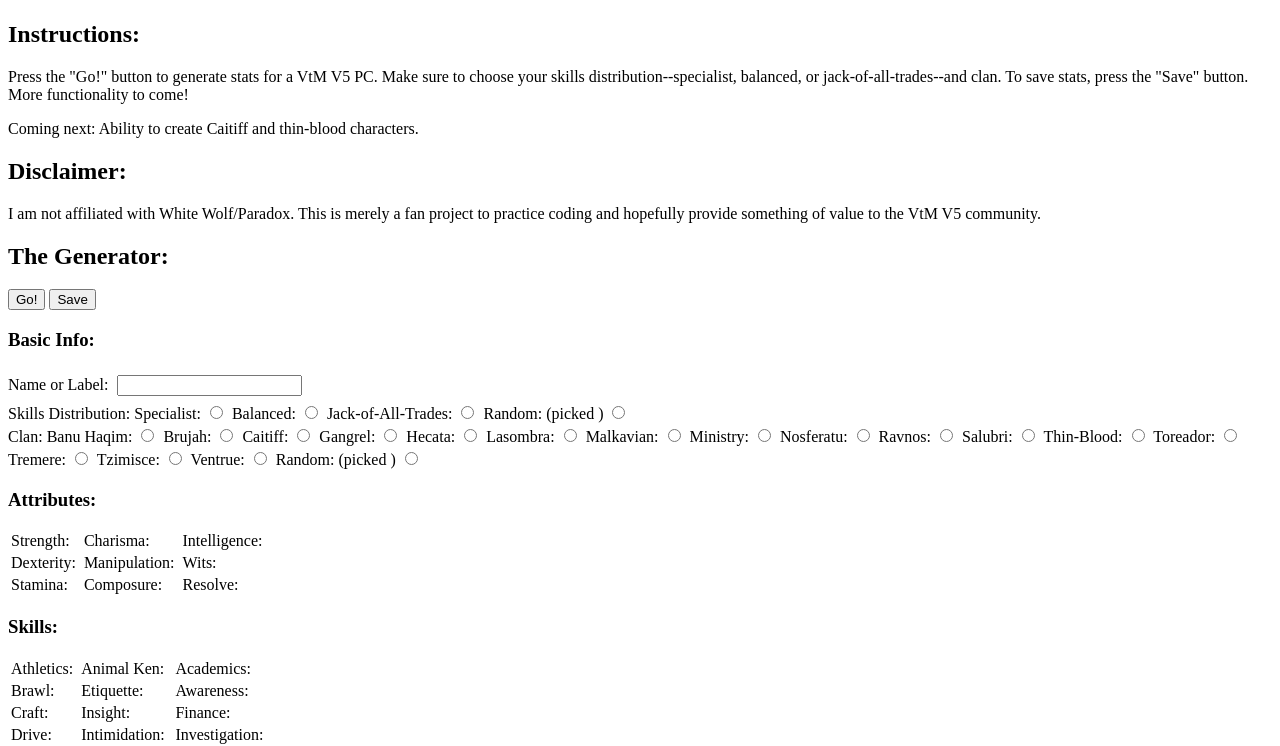
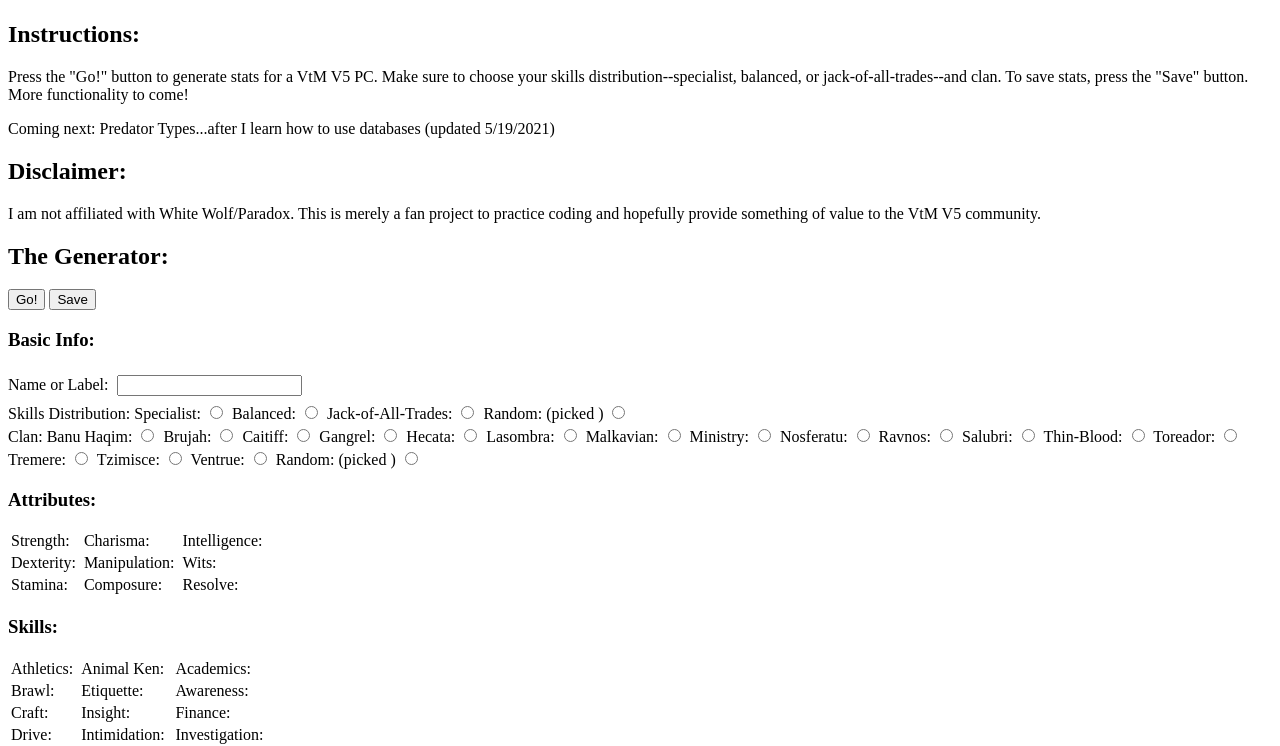
Before and after one commit to jinniaflyer450/Jins-V5-Char-Creator, a plain HTML site: page index.html in a window 1280 px wide. Shown: the part 59-805 px from the top of the page. Drawn offline with Linux system fonts and the light colour scheme.

Commit message:
updated up next

```diff
--- a/index.html
+++ b/index.html
@@ -11,7 +11,7 @@
     <h1>Character Generator:</h1>
     <h2>Instructions:</h2>
     <p>Press the "Go!" button to generate stats for a VtM V5 PC. Make sure to choose your skills distribution--specialist, balanced, or jack-of-all-trades--and clan. To save stats, press the "Save" button. More functionality to come!</p>
-    <p>Coming next: Ability to create Caitiff and thin-blood characters.</p>
+    <p>Coming next: Predator Types...after I learn how to use databases (updated 5/19/2021)</p>
     <h2>Disclaimer:</h2>
     <p>I am not affiliated with White Wolf/Paradox. This is merely a fan project to practice coding and hopefully provide something of value to the VtM V5 community.</p>
     <h2>The Generator:</h2>
```
